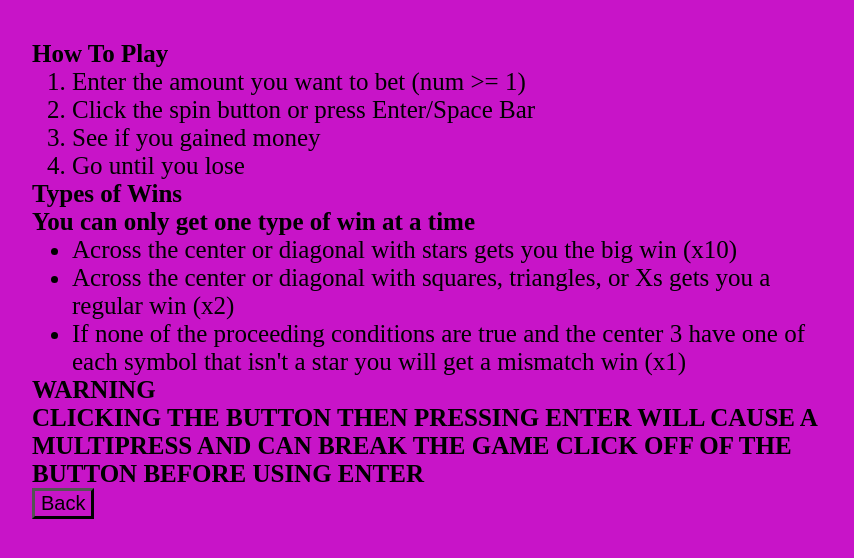
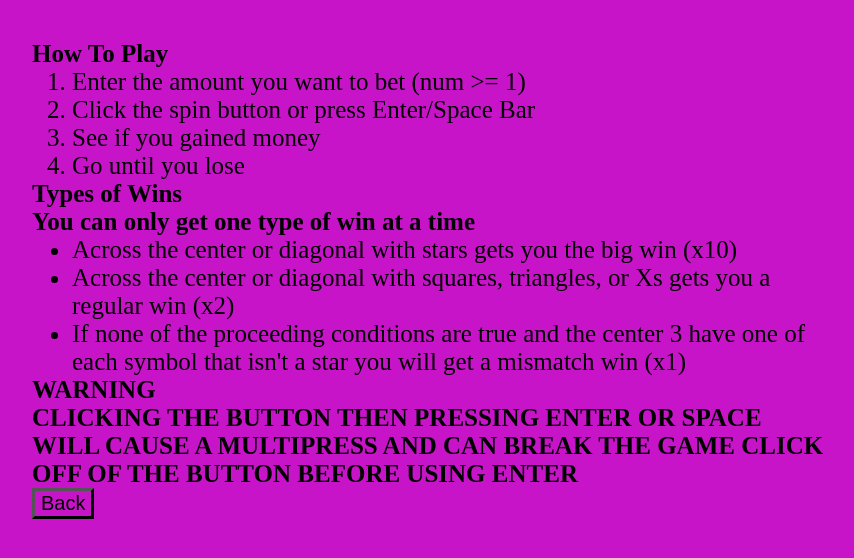
Before and after one commit to WizardKEEE/Game-project, a plain HTML site: page guide.html in a window 1280 px wide. Shown: the whole page, without its empty margins (208-1062 px from the left). Drawn offline with Linux system fonts and the light colour scheme.

Commit message:
Update guide.html
updating warning

```diff
--- a/guide.html
+++ b/guide.html
@@ -22,7 +22,7 @@
         <li>If none of the proceeding conditions are true and the center 3 have one of each symbol that isn't a star you will get a mismatch win (x1)</li>
     </ul>
     <h1><strong>WARNING</strong></h1>
-    <p><strong>CLICKING THE BUTTON THEN PRESSING ENTER WILL CAUSE A MULTIPRESS AND CAN BREAK THE GAME CLICK OFF OF THE BUTTON BEFORE USING ENTER</strong></p>
+    <p><strong>CLICKING THE BUTTON THEN PRESSING ENTER OR SPACE WILL CAUSE A MULTIPRESS AND CAN BREAK THE GAME CLICK OFF OF THE BUTTON BEFORE USING ENTER</strong></p>
     <a href="index.html"><button>Back</button></a>
 </body>
 </html>
```
